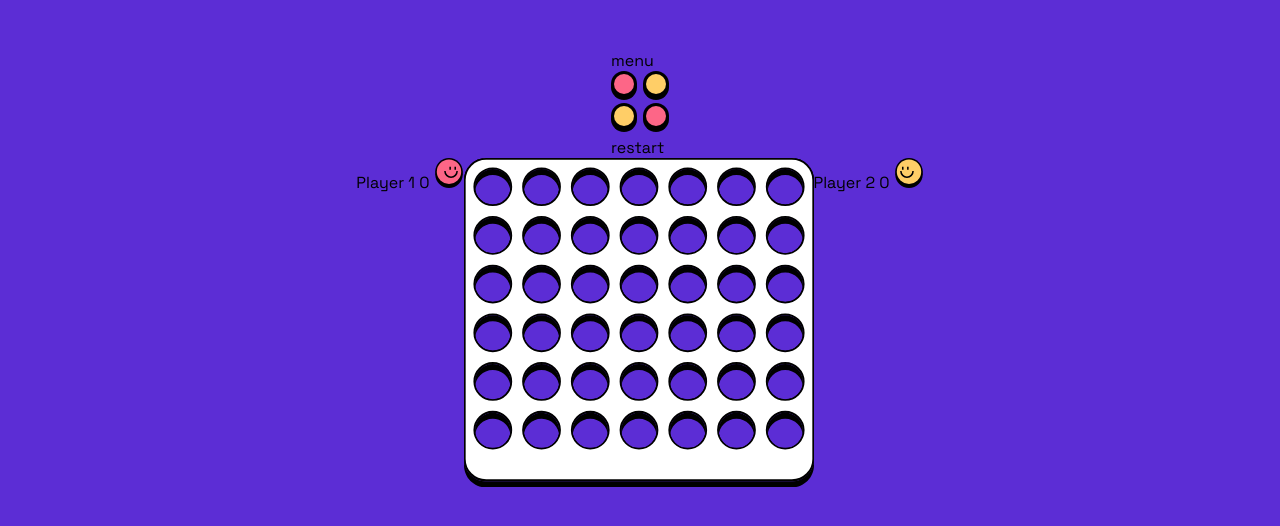
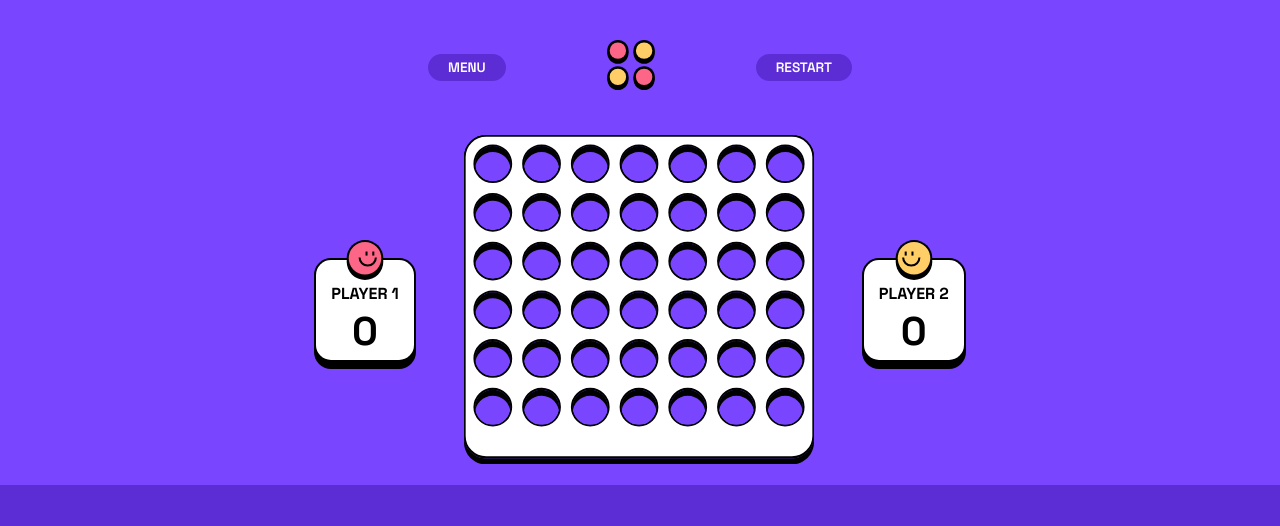
Before and after one commit to nickonyi/Connect-four-game, a website built with webpack: page src/index.html in a window 1280 px wide. Built offline with nearby package versions, Linux system fonts and the light colour scheme.

Commit message:
feat: enhance game board layout and styles; improve player info display and button aesthetics

```diff
--- a/src/index.html
+++ b/src/index.html
@@ -100,7 +100,7 @@
     <section id="game-board" class="game-board tab visible">
       <!-- Game board header -->
       <div class="game-info">
-        <div class="game-info-menu">menu</div>
+        <div class="game-info-menu game-info-btn">menu</div>
         <div class="game-info-logo">
           <img
             src="./assets/images/logo.svg"
@@ -108,13 +108,13 @@
             class="logo"
           />
         </div>
-        <div class="game-info-restart">restart</div>
+        <div class="game-info-restart game-info-btn">restart</div>
       </div>
       <!-- Game board header end -->
       <div class="game-info-player">
-        <div class="player-1">
-          <span class="player-name">Player 1</span>
-          <span class="player-score">0</span>
+        <div class="player-1 player-box box-shadow-black">
+          <div class="player-name">Player 1</div>
+          <div class="player-score">0</div>
           <img
             src="./assets/images/player-one.svg"
             alt="Player 1"
@@ -133,9 +133,9 @@
             alt=""
           />
         </div>
-        <div class="player-2">
-          <span class="player-name">Player 2</span>
-          <span class="player-score">0</span>
+        <div class="player-2 player-box box-shadow-black">
+          <div class="player-name">Player 2</div>
+          <div class="player-score">0</div>
           <img
             src="./assets/images/player-two.svg"
             alt="Player 2"
--- a/src/styles/style.css
+++ b/src/styles/style.css
@@ -18,7 +18,7 @@ body {
   justify-content: center;
   align-items: center;
   height: 100%;
-  padding-top: 100px;
+  padding-top: 0;
   position: relative;
 }
 
@@ -208,6 +208,9 @@ body {
 .play {
   display: none;
 }
+.box-shadow-black {
+  box-shadow: 0 0 0 2px black, 0 7px 0 2px black;
+}
 
 /* Player Board CSS */
 #game-board {
@@ -215,10 +218,30 @@ body {
   display: flex;
   flex-direction: column;
   align-items: center;
+  background-color: #7945ff;
+  padding-top: 40px;
 }
-.player-icon {
-  width: 30px;
-  height: 30px;
+
+.game-info {
+  display: flex;
+  width: 100%;
+  justify-content: center;
+  align-items: center;
+  gap: 100px;
+  padding-bottom: 40px;
+}
+.game-info-btn {
+  background-color: #5c2dd5;
+  padding: 5px 20px;
+  border-radius: 15px;
+  color: #fff;
+  text-transform: uppercase;
+  font-size: 0.85rem;
+  font-weight: 600;
+}
+.game-info-logo img {
+  width: 50px;
+  height: 50px;
 }
 
 .game-info-player {
@@ -226,8 +249,39 @@ body {
   height: 100%;
   display: flex;
   justify-content: center;
+  align-items: center;
+  gap: 50px;
 }
 
+.player-box {
+  background-color: #fff;
+  height: 100px;
+  position: relative;
+  padding-inline: 15px;
+  display: flex;
+  flex-direction: column;
+  justify-content: center;
+  gap: 2px;
+  border-radius: 15px;
+}
+.player-icon {
+  width: 40px;
+  height: 40px;
+  position: absolute;
+  top: -20px;
+  left: 50%;
+  transform: translateX(-50%);
+}
+.player-name {
+  margin-top: 20px;
+  font-weight: 700;
+  text-transform: uppercase;
+}
+.player-score {
+  text-align: center;
+  font-size: 2.5rem;
+  font-weight: 800;
+}
 .player-board-container {
   width: 100%;
   max-width: 350px;
```
